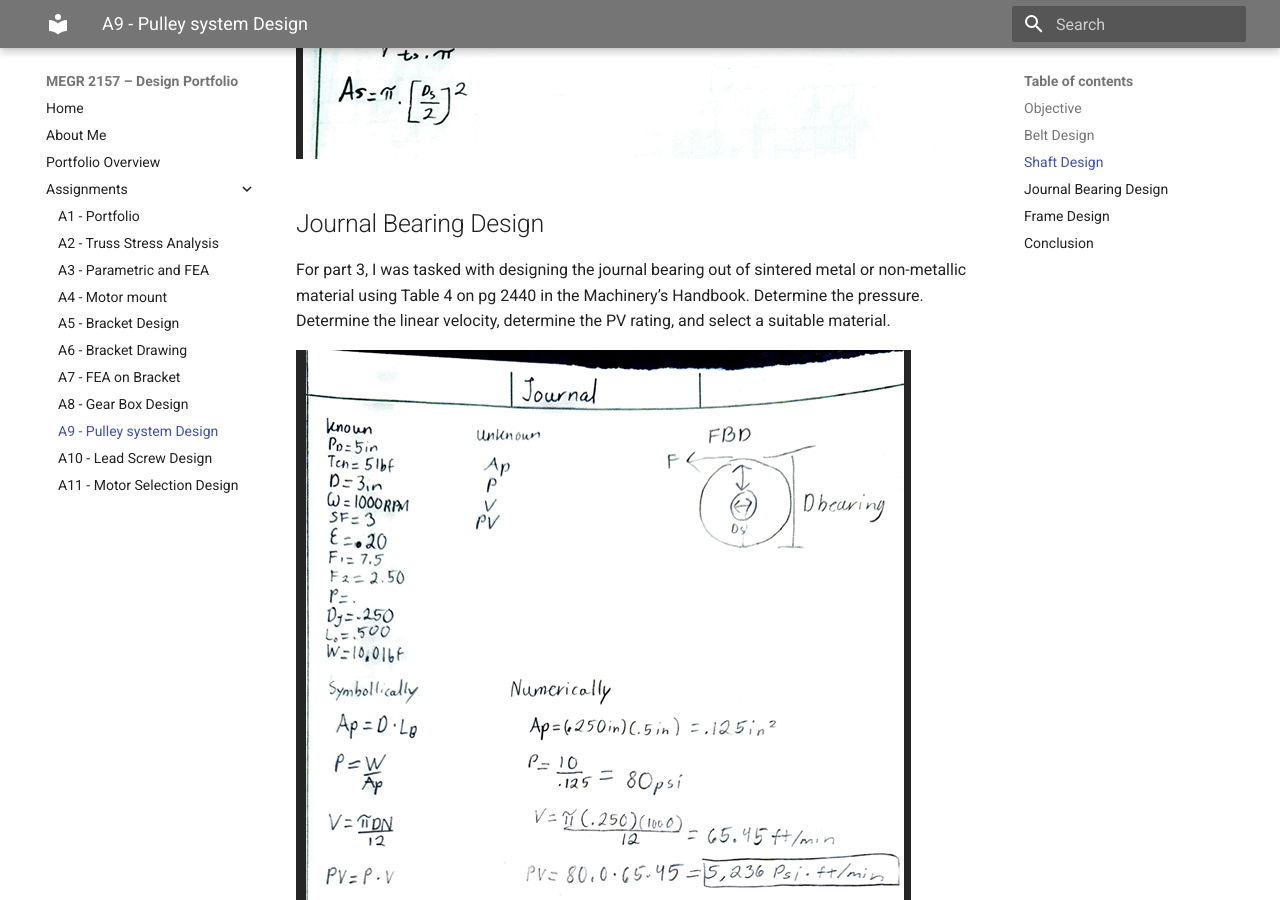
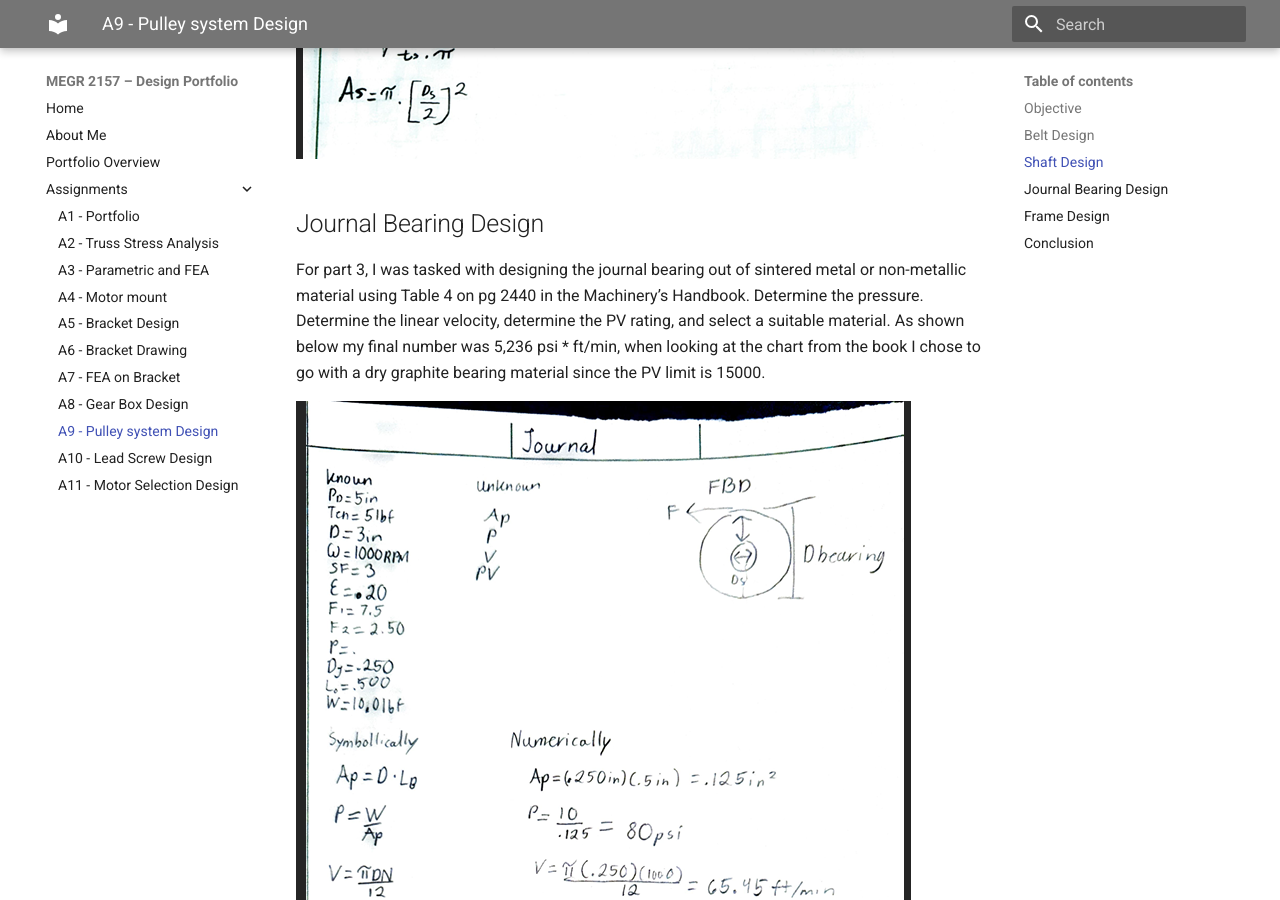
Before and after one commit to JHernPR/MEGR-2157-portfolio, an MkDocs documentation site: the page built from docs/assignments/A09/index.md, in a window 1280 px wide and 900 px high, scrolled down 2559 px. Built offline with MkDocs 1.6.1 and Material for MkDocs 9.7.7, drawn with Linux system fonts in a browser that asks for light colours.

Commit message:
Update index.md

```diff
--- a/docs/assignments/A09/index.md
+++ b/docs/assignments/A09/index.md
@@ -21,9 +21,10 @@ For part 2, I was tasked with determining the minimum shaft diameter by calculat
 
 ## Journal Bearing Design
 
-For part 3, I was tasked with designing the journal bearing out of sintered metal or non-metallic material using Table 4 on pg 2440 in the Machinery’s Handbook. Determine the pressure. Determine the linear velocity, determine the PV rating, and select a suitable material.
+For part 3, I was tasked with designing the journal bearing out of sintered metal or non-metallic material using Table 4 on pg 2440 in the Machinery’s Handbook. Determine the pressure. Determine the linear velocity, determine the PV rating, and select a suitable material. As shown below my final number was 5,236 psi * ft/min, when looking at the chart from the book I chose to go with a dry graphite bearing material since the PV limit is 15000.
 
 ![Journal](Journal.PNG)
+![sure](Material.PNG)
 
 ## Frame Design
 
```
